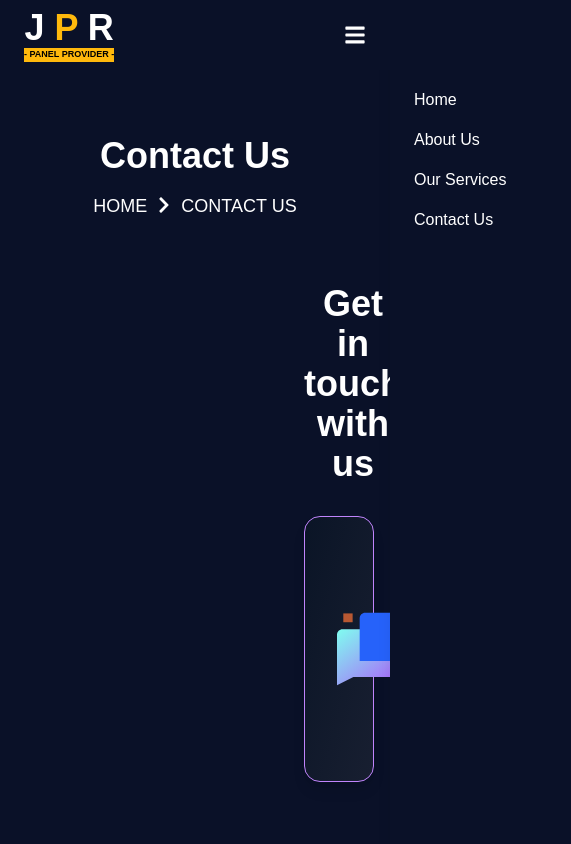
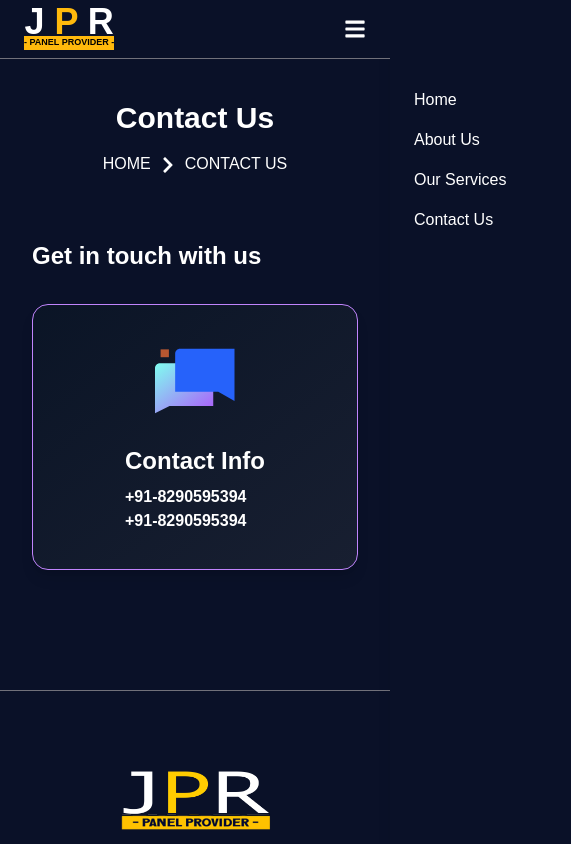
Before and after one commit to Kamleshsaini1118/Panelprovider, a React (Vite) app: page /contact-us in a window 390 px wide. Shown: the top 844 px of the page, 571 px wide, since content can reach past the window. Built offline with nearby package versions, Linux system fonts and the light colour scheme.

Commit message:
changes in design

```diff
--- a/src/components/Footer.jsx
+++ b/src/components/Footer.jsx
@@ -5,10 +5,10 @@ const Footer = () => {
   return (
     <>
     <section
-      className="bg-white py-20 bg-no-repeat bg-cover bg-center "
-      style={{
-        backgroundImage: "url('/f.jpg')",
-      }}
+      className="bg-[#0a1128] border-t-[1px] border-zinc-500 py-20 bg-no-repeat bg-cover bg-center "
+      // style={{
+      //   backgroundImage: "url('/f.jpg')",
+      // }}
     >
       <div className="container mx-auto px-4">
         <div className="flex flex-col items-center text-center">
@@ -60,7 +60,7 @@ const Footer = () => {
 
      {/* 🔹 Copyright Section with Gradient Background */}
      <div className="w-full text-center py-6 text-white text-lg font-medium bg-gradient-to-br from-[#020205] via-[#111a2e] to-[#000000]">
-       Copyright © <span className="text-[#FFB90C]">2025</span> Vishal Panel Provider.
+       Copyright © <span className="text-[#FFB90C]">2025</span> JPR Panel Provider.
      </div>
      </>
   );
--- a/src/components/Navbar.jsx
+++ b/src/components/Navbar.jsx
@@ -85,13 +85,13 @@ const Navbar = () => {
   const [dropdownOpen, setDropdownOpen] = useState(false);
 
   return (
-    <header className="w-full fixed top-0 left-0 shadow-md z-50 bg-[#0a1128]">
-      <div className="container mx-auto flex items-center justify-between px-6 py-2 md:px-20 fixed top-0 left-0 right-0 bg-[#0a1128] z-50">
+    <header className="w-full fixed top-0 left-0 shadow-md z-50  bg-[#0a1128]">
+      <div className="container mx-auto flex items-center justify-between px-6 py-2 md:px-20 fixed top-0 left-0 right-0 bg-[#0a1128] z-50 border-b-[1px] border-zinc-500">
         {/* Logo */}
         <Link to="/" className=" md:pl-5">
           {/* <img src="/l.png" alt="Logo" className="w-[170px] md:w-[280px] -my-10 md:-my-[70px] " /> */}
           <div className="flex flex-col items-center">
-          <h1 className="text-white text-4xl md:text-5xl font-semibold font-['Schibsted Grotesk'] ">J <span className="text-[#FFB90C]">P</span> R</h1>
+          <h1 className="text-white text-[36px] leading-7 md:leading-9 md:text-[48px] font-semibold font-['Schibsted Grotesk'] ">J <span className="text-[#FFB90C]">P</span> R</h1>
           <p className="text-black text-[9px] md:text-xs font-extrabold bg-[#FFB90C]">- PANEL PROVIDER -</p>
           </div>
 
--- a/src/pages/Aboutus.jsx
+++ b/src/pages/Aboutus.jsx
@@ -104,9 +104,9 @@ const AboutUs = () => {
   return (
     <div className="bg-[#0a1128] h-auto">
       <section className="container mx-auto p-6">
-        <div className="flex flex-col items-center justify-center mt-20 md:mt-28 gap-4">
-          <h2 className="text-4xl font-bold text-white">About Us</h2>
-          <span className="flex text-lg gap-x-2 font-medium text-white">
+        <div className="flex flex-col items-center justify-center mt-16 md:mt-28 gap-4">
+          <h2 className="text-3xl md:text-4xl font-bold text-white">About Us</h2>
+          <span className="flex text-base md:text-lg gap-x-2 font-medium text-white">
             HOME <FaChevronRight size={18} className="mt-1" /> ABOUT US
           </span>
         </div>
--- a/src/pages/ContactPage.jsx
+++ b/src/pages/ContactPage.jsx
@@ -1,3 +1,79 @@
+// import React from "react";
+// import { FaChevronRight } from "react-icons/fa";
+
+// const ContactPage = () => {
+//   return (
+//     <div className="bg-[#0a1128] h-auto">
+//       <section className="container mx-auto px-4 py-14">
+//         {/* section first */}
+//         <div className="flex flex-col items-center justify-center mt-20 md:mt-28 gap-4">
+//           <h2 className="text-4xl font-bold text-white">Contact Us</h2>
+//           <span className="flex text-lg gap-x-2 font-medium text-white">
+//             HOME <FaChevronRight size={18} className="mt-1" /> CONTACT US
+//           </span>
+//         </div>
+
+//        {/* section second */}
+//         <div className="flex flex-col items-start justify-center text-center my-16 pl-72">
+//           <h2 className="text-white text-4xl font-bold ">Get in touch with us</h2>
+
+//           <div className="flex items-center bg-gradient-to-br from-[#0b172595] to-[#1d2434bb] shadow-lg rounded-2xl w-full max-w-3xl border-[1px] border-purple-400 hover:border-yellow-400 px-8 py-9 mt-8">
+//             <div className="mr-4">
+//               <svg
+//                 xmlns="http://www.w3.org/2000/svg"
+//                 width="90"
+//                 height="90"
+//                 viewBox="0 0 82 66"
+//                 fill="none"
+//               >
+//                 <path
+//                   d="M59.6871 14.9219H5C2.23858 14.9219 0 17.1605 0 19.9219V66.0003L14.9218 58.5394H59.6871V14.9219Z"
+//                   fill="url(#paint0_linear_1_8175)"
+//                 ></path>
+//                 <path
+//                   d="M25.6602 0H81.4951V53.3741L64.8516 43.9224H20.6602V5C20.6602 2.23858 22.8987 0 25.6602 0Z"
+//                   fill="#2662FA"
+//                 ></path>
+//                 <rect
+//                   opacity="0.7"
+//                   x="5.73828"
+//                   y="0.574219"
+//                   width="8.50744"
+//                   height="8.03481"
+//                   fill="#FF7236"
+//                 ></rect>
+//                 <defs>
+//                   <linearGradient
+//                     id="paint0_linear_1_8175"
+//                     x1="1.04452"
+//                     y1="14.9219"
+//                     x2="46.9318"
+//                     y2="74.3007"
+//                     gradientUnits="userSpaceOnUse"
+//                   >
+//                     <stop stopColor="#80FCF0"></stop>
+//                     <stop offset="1" stopColor="#AC5DFA"></stop>
+//                   </linearGradient>
+//                 </defs>
+//               </svg>
+//             </div>
+//             <div className="text-left mx-4">
+//               <h3 className="text-3xl font-bold text-white mb-2">Contact Info</h3>
+//               <p className="text-white text-lg font-semibold">
+//                 +91-8290595394 <br />
+//                 +91-8290595394
+//               </p>
+//             </div>
+//           </div>
+//         </div>
+//       </section>
+//     </div>
+//   );
+// };
+
+// export default ContactPage;
+
+
 import React from "react";
 import { FaChevronRight } from "react-icons/fa";
 
@@ -5,24 +81,24 @@ const ContactPage = () => {
   return (
     <div className="bg-[#0a1128] h-auto">
       <section className="container mx-auto px-4 py-14">
-        {/* section first */}
-        <div className="flex flex-col items-center justify-center mt-20 md:mt-28 gap-4">
-          <h2 className="text-4xl font-bold text-white">Contact Us</h2>
-          <span className="flex text-lg gap-x-2 font-medium text-white">
+        {/* Section First */}
+        <div className="flex flex-col items-center justify-center mt-11 md:mt-24 gap-4">
+          <h2 className="text-3xl md:text-4xl font-bold text-white">Contact Us</h2>
+          <span className="flex text-base md:text-lg gap-x-2 font-medium text-white">
             HOME <FaChevronRight size={18} className="mt-1" /> CONTACT US
           </span>
         </div>
 
-       {/* section second */}
-        <div className="flex flex-col items-start justify-center text-center my-16 pl-72">
-          <h2 className="text-white text-4xl font-bold ">Get in touch with us</h2>
+        {/* Section Second */}
+        <div className="flex flex-col items-start justify-center text-center my-16 px-4 md:pl-72">
+          <h2 className="text-white text-2xl md:text-4xl font-bold">Get in touch with us</h2>
 
-          <div className="flex items-center bg-gradient-to-br from-[#0b172595] to-[#1d2434bb] shadow-lg rounded-2xl w-full max-w-3xl border-[1px] border-purple-400 hover:border-yellow-400 px-8 py-9 mt-8">
-            <div className="mr-4">
+          <div className="flex flex-col md:flex-row items-center bg-gradient-to-br from-[#0b172595] to-[#1d2434bb] shadow-lg rounded-2xl w-full max-w-3xl border-[1px] border-purple-400 hover:border-yellow-400 px-14 md:px-8 py-9 mt-8">
+            <div className="mb-6 md:mb-0 md:mr-6">
               <svg
                 xmlns="http://www.w3.org/2000/svg"
-                width="90"
-                height="90"
+                width="80"
+                height="80"
                 viewBox="0 0 82 66"
                 fill="none"
               >
@@ -57,9 +133,9 @@ const ContactPage = () => {
                 </defs>
               </svg>
             </div>
-            <div className="text-left mx-4">
-              <h3 className="text-3xl font-bold text-white mb-2">Contact Info</h3>
-              <p className="text-white text-lg font-semibold">
+            <div className="text-left">
+              <h3 className="text-2xl md:text-3xl font-bold text-white mb-2">Contact Info</h3>
+              <p className="text-white text-base md:text-lg font-semibold">
                 +91-8290595394 <br />
                 +91-8290595394
               </p>
```
